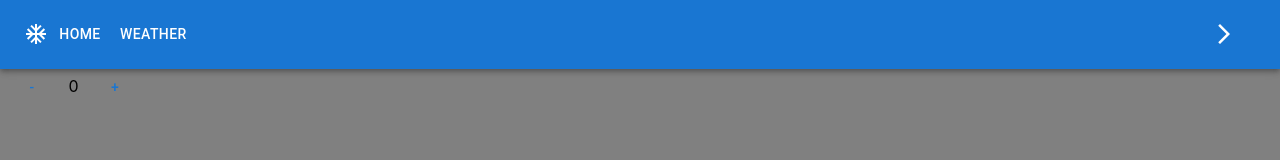
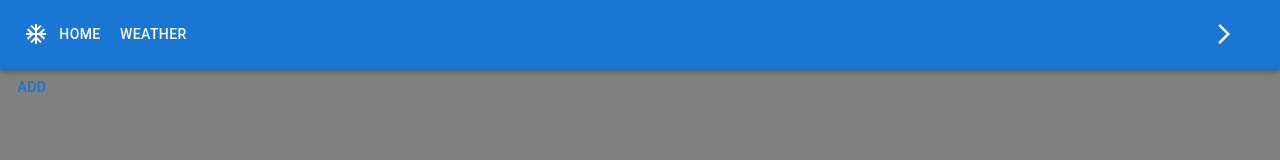
Before and after one commit to AskardGO/codica, a React (Create React App) app: page / in a window 1280 px wide. Shown: the top 160 px of the page. Built offline with nearby package versions, Linux system fonts and the light colour scheme.

Commit message:
add redux [need fix]

```diff
--- a/src/Pages/Home/index.tsx
+++ b/src/Pages/Home/index.tsx
@@ -1,26 +1,26 @@
 import React from 'react';
 import {Button} from "@mui/material";
 import {store} from "../../app/store";
-import {decrement, increment} from "../../app/actions";
+import {addCity} from "../../app/actions";
+import {useDispatch} from "react-redux";
 
 export const Home = () => {
 
-    const [num, setNum] = React.useState(store.getState().value)
+    const [state, setState] = React.useState(store.getState())
+
+    const dispatch = useDispatch()
 
     React.useEffect(() => {
-        console.log(num)
-    }, [num])
+        alert(store.getState())
+    })
 
     return (
         <div>
-            <Button onClick={() => store.dispatch(decrement())}>
-                -
-            </Button>
+            <Button onClick={() => {
+                 store.dispatch(addCity({cityName: 'London', countryTag: 'GB'}))
 
-            <span> {num} </span>
-
-            <Button onClick={() => store.dispatch(increment())}>
-                +
+            }}>
+                Add
             </Button>
         </div>
     );
--- a/src/Pages/Weather/AddCityCard/index.tsx
+++ b/src/Pages/Weather/AddCityCard/index.tsx
@@ -16,12 +16,10 @@ export const AddCityCard = () => {
     const handleClose = () => setIsModalVisible(false)
 
     const handleSave = () => {
-        console.log('city', city)
         if(city) {
 
             (async () => {
                 const data = await getWeatherByCityName(city.name, city.countryCode)
-                console.log(data)
             })()
         }
     }
--- a/src/Pages/Weather/Card/index.tsx
+++ b/src/Pages/Weather/Card/index.tsx
@@ -6,6 +6,11 @@ import styles from './Card.module.sass'
 
 type Props = {};
 export const WeatherCard = () => {
+
+    const updateData = () => {
+
+    }
+
     return (
         <div className={styles.card}>
             <div className={styles.cardTools}>
--- a/src/Pages/Weather/index.tsx
+++ b/src/Pages/Weather/index.tsx
@@ -2,11 +2,17 @@ import React from 'react';
 import styles from './weather.module.sass'
 import {WeatherCard} from "./Card";
 import {AddCityCard} from "./AddCityCard";
+import {store} from "../../app/store";
 
 type Props = {
 
 };
 export const Weather = () => {
+
+    const [state, setState] = React.useState(store.getState())
+
+    console.log(state)
+
     return (
         <div className={styles.container}>
             <div className={styles.containerList}>
--- a/src/app/actions.ts
+++ b/src/app/actions.ts
@@ -1,13 +1,18 @@
-import {DECREMENT, INCREMENT} from "./types";
+import {CITY} from "./reducerTypes";
 
-export function increment() {
+export function addCity({cityName, countryTag}: any) {
     return {
-        type: INCREMENT
+        type: 'ADD_CITY' as const,
+        payload: {
+            cityName: cityName,
+            countryTag: countryTag
+        }
     }
 }
 
-export function decrement() {
+export function deleteCity(id: number) {
     return {
-        type: DECREMENT
+        type: CITY.DEL_CITY,
+        id: id
     }
 }
--- /dev/null
+++ b/src/app/reducerTypes.ts
@@ -0,0 +1,4 @@
+export const CITY = {
+    ADD_CITY: 'ADD_CITY',
+    DEL_CITY: 'DEL_CITY'
+}
--- /dev/null
+++ b/src/app/reducers.ts
@@ -0,0 +1,31 @@
+import {combineReducers} from "redux";
+import {Store, Weather} from "./types/storeType";
+import {AddCityAction, DeleteCityAction} from "./types/actionTypies";
+import {CITY} from "./reducerTypes";
+
+export const cities = (state: any = [], action: any): any => {
+    //@ts-ignore
+    switch (action.type) {
+        case 'ADD_CITY':
+            return [
+                ...state, {
+                    cityName: action.payload.cityName as string,
+                    countryTag: action.payload.countryTag as string
+                }
+            ]
+        case CITY.DEL_CITY: {
+            console.log(action.id)
+            break
+        }
+
+        default:
+            return state
+    }
+}
+
+//@ts-ignore
+const weather = (state: Store, action) => {
+    return state.weather
+}
+
+export const reducers = combineReducers({cities, weather})
--- a/src/app/store.ts
+++ b/src/app/store.ts
@@ -1,19 +1,17 @@
 import {createStore} from "redux";
-import {INCREMENT, DECREMENT} from "./types";
+import {reducers, cities} from "./reducers";
+import {Store} from "./types/storeType";
 
-type Store = {
-    value: number
+const reducer = ({type, state}: {type: string, state: number}): any => {
+    switch (type) {
+        case ('UP'):
+            return state + 1
+        case ('DOWN'):
+            return state - 1
+    }
 }
 
-export const store = createStore(
-    (state: Store = { value: 0 }, action) => {
-        switch (action.type) {
-            case INCREMENT:
-                return { value: state.value + 1 }
-            case DECREMENT:
-                return { value: state.value - 1 }
-            default:
-                return state;
-        }
-    }
-)
+const st: any = 0
+
+// @ts-ignore
+export const store = createStore(cities)
--- a/src/app/types.ts
+++ /dev/null
@@ -1,2 +0,0 @@
-export const INCREMENT = 'COUNTER/INCREMENT'
-export const DECREMENT = 'COUNTER/DECREMENT'
--- /dev/null
+++ b/src/app/types/actionTypies.ts
@@ -0,0 +1,17 @@
+import {CITY} from "../reducerTypes";
+
+export type AddCityAction = (
+    cityName: string,
+    countryName: string,
+) => {
+    type: 'ADD_CITY',
+    cityName: string,
+    countryName: string
+}
+
+export type DeleteCityAction = (
+    id: number
+) => {
+    type: 'DEL_CITY'
+    id: number
+}
--- /dev/null
+++ b/src/app/types/storeType.ts
@@ -0,0 +1,11 @@
+type City = {
+    cityName: string,
+    countryTag: string
+}
+
+export type Weather = any[]
+
+export type Store = {
+    cities: City[] | [],
+    weather: any[]
+}
```
